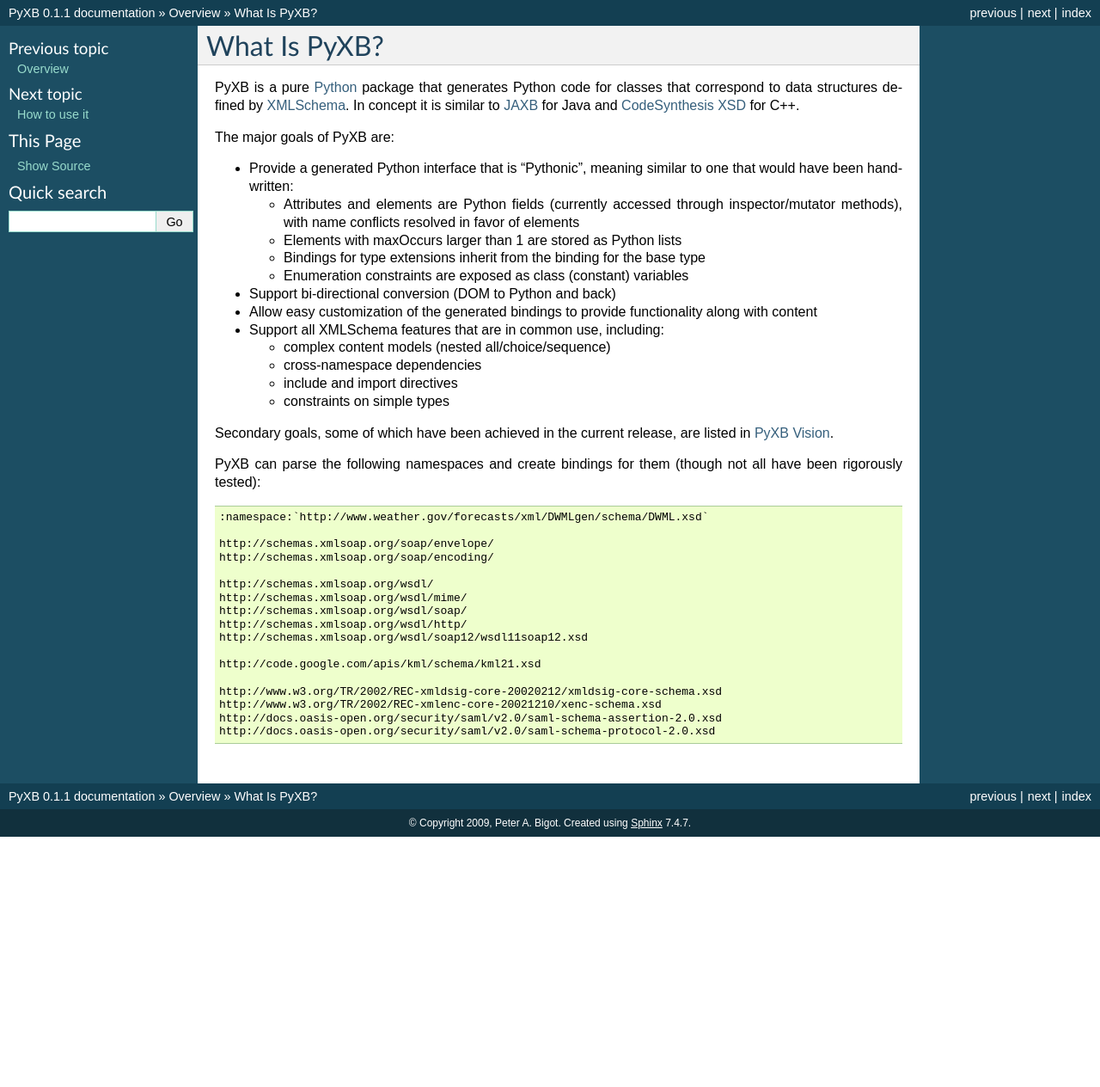
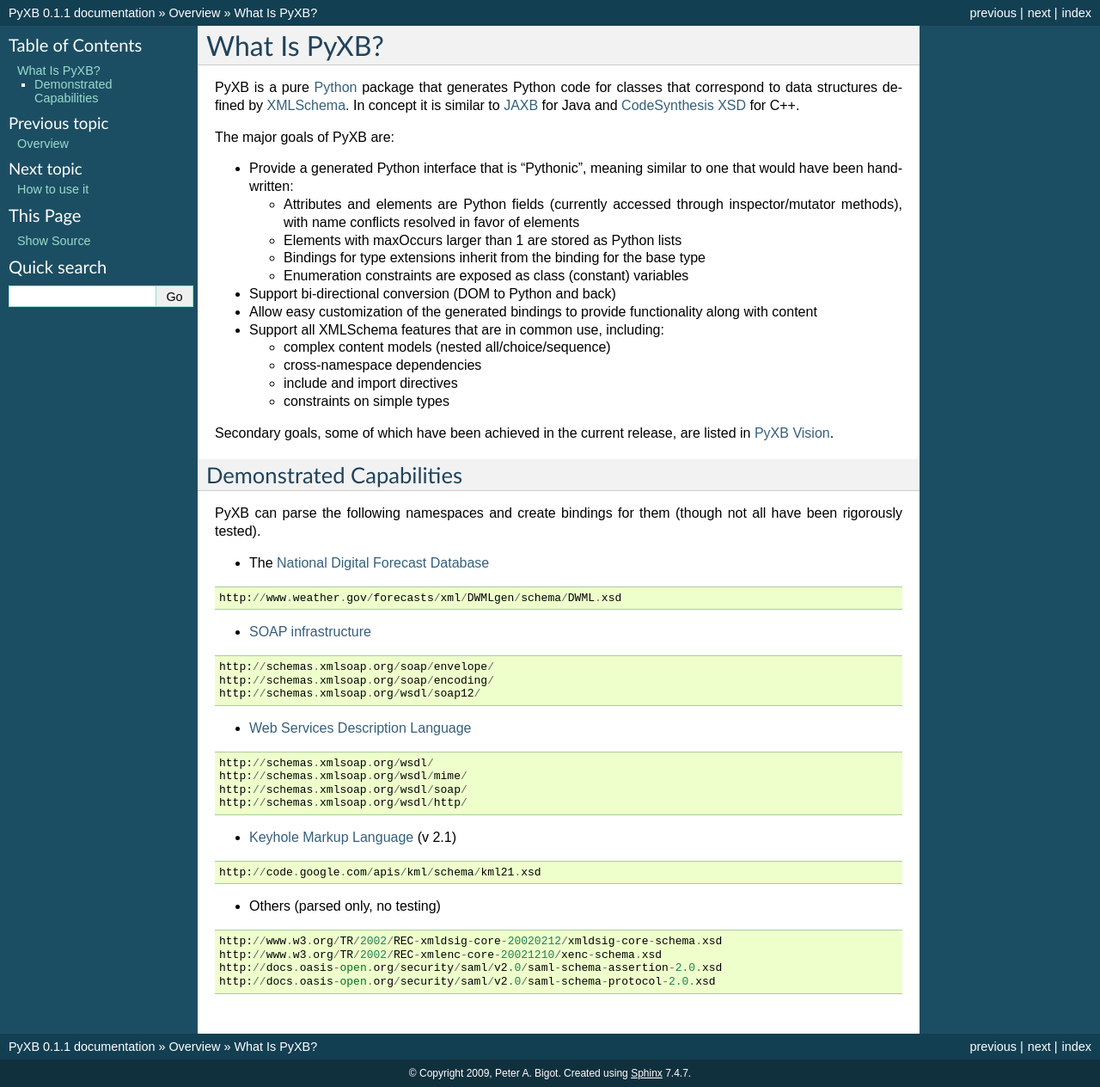
Before and after one commit to pabigot/pyxb, a Sphinx documentation site: the page built from doc/overview_what.txt, in a window 1280 px wide. Shown: the whole page at 86% size. Built offline with Sphinx 7.4.7, drawn with Linux system fonts in a browser that asks for light colours; pages that are not in the unit, such as notebooks, are missing from menus; before the commit the page ends 973 px from its top, so only the background shows below that.

```diff
--- a/doc/overview_what.txt
+++ b/doc/overview_what.txt
@@ -34,22 +34,44 @@ The major goals of PyXB are:
 Secondary goals, some of which have been achieved in the current release, are
 listed in :ref:`pyxb_vision`.
 
+Demonstrated Capabilities
+-------------------------
+
 PyXB can parse the following namespaces and create bindings for them (though
-not all have been rigorously tested)::
+not all have been rigorously tested).
 
+* The `National Digital Forecast Database <http://www.nws.noaa.gov/ndfd/>`_
 
- :namespace:`http://www.weather.gov/forecasts/xml/DWMLgen/schema/DWML.xsd`
+::
+
+  http://www.weather.gov/forecasts/xml/DWMLgen/schema/DWML.xsd
+
+* `SOAP infrastructure <http://www.w3.org/TR/soap/>`_
+
+::
 
   http://schemas.xmlsoap.org/soap/envelope/
   http://schemas.xmlsoap.org/soap/encoding/
+  http://schemas.xmlsoap.org/wsdl/soap12/
+
+* `Web Services Description Language <http://www.w3.org/TR/wsdl>`_
+
+::
 
   http://schemas.xmlsoap.org/wsdl/
   http://schemas.xmlsoap.org/wsdl/mime/
   http://schemas.xmlsoap.org/wsdl/soap/
   http://schemas.xmlsoap.org/wsdl/http/
- http://schemas.xmlsoap.org/wsdl/soap12/wsdl11soap12.xsd
+
+* `Keyhole Markup Language <http://code.google.com/apis/kml/>`_ (v 2.1)
+
+::
 
   http://code.google.com/apis/kml/schema/kml21.xsd
+
+* Others (parsed only, no testing)
+
+::
 
   http://www.w3.org/TR/2002/REC-xmldsig-core-20020212/xmldsig-core-schema.xsd
   http://www.w3.org/TR/2002/REC-xmlenc-core-20021210/xenc-schema.xsd
--- a/doc/vision.txt
+++ b/doc/vision.txt
@@ -36,7 +36,7 @@ ZSI
 ^^^
 
 This system supports generation of bindings that allow web services to be
-invoked.
+invoked, but XML schema support is secondary to SOAP and WSDL.
 
 Design Goals
 ------------
```
Also changed, not shown: doc/index.txt (+15 -0 lines), doc/overview_how.txt (+109 -3 lines). Lines whose indentation alone changed are shown as unchanged.
